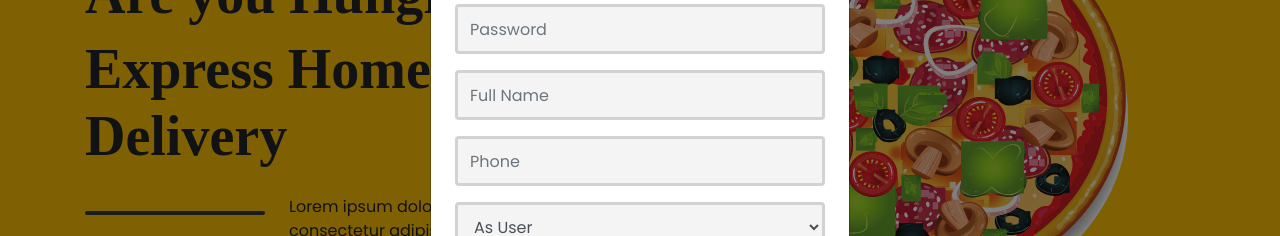
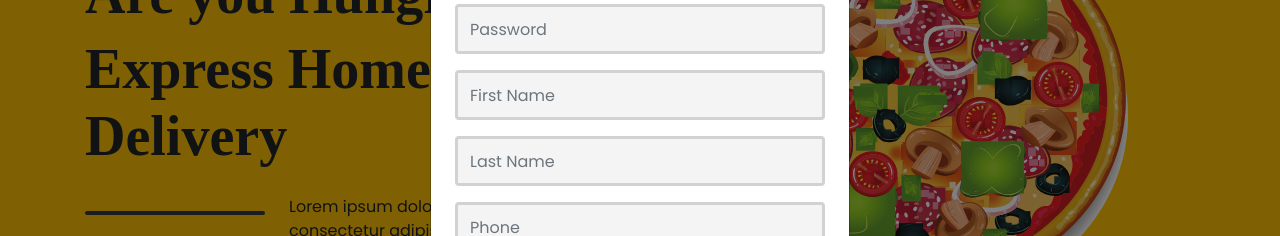
Before and after one commit to ilham25/waysfood-nextjs, a Next.js app: page / in a window 1280 px wide. Both pictures are taken after a click on the button "Register". Shown: the part 201-437 px from the top of the page. Built offline with nearby package versions, Linux system fonts and the light colour scheme; no server answers; a web font is replaced by a local one.

Commit message:
done register

```diff
--- a/components/static/RegisterModal.js
+++ b/components/static/RegisterModal.js
@@ -1,6 +1,7 @@
 import { useContext } from "react";
 
 import { Modal, Button, Form } from "react-bootstrap";
+import { useMutation } from "@apollo/client";
 
 // State Management
 import { UserContext } from "../../contexts/userContext";
@@ -8,6 +9,7 @@ import { ModalContext } from "../../contexts/modalContext";
 
 // Components
 import CustomFormInput from "./CustomFormInput";
+import { REGISTER_MUTATION } from "../../utils/graphql/mutations";
 
 // Assets
 const imgProfile = "/assets/img/profile.png";
@@ -23,29 +25,31 @@ export default function RegisterModal() {
     modalDispatch({ type: "OPEN_LOGIN" });
   };
 
-  const handleRegister = (data) => {
-    const userData = {
-      id,
-      email,
-      password,
-      fullname,
-      gender,
-      phone,
-      role,
-      photo: imgProfile,
-    };
-  };
+  const [handleRegister, { error }] = useMutation(REGISTER_MUTATION);
 
-  const handleSubmit = (e) => {
+  const handleSubmit = async (e) => {
     e.preventDefault();
     const userData = {
       email: e.target.email.value,
       password: e.target.password.value,
-      fullname: e.target.fullname.value,
-      gender: e.target.gender.value,
+      firstName: e.target.firstName.value,
+      lastName: e.target.lastName.value,
       phone: e.target.phone.value,
-      userrole: e.target.userrole.value,
+      role: e.target.role.value,
     };
+    try {
+      const { data } = await handleRegister({
+        variables: { ...userData, phoneNumber: userData.phone },
+      });
+      userDispatch({
+        type: "LOGIN",
+        payload: data.register,
+      });
+      data && modalDispatch({ type: "CLOSE_REGISTER" });
+      console.log(userData);
+    } catch (error) {
+      console.log(error);
+    }
   };
   return (
     <Modal
@@ -76,8 +80,16 @@ export default function RegisterModal() {
           <Form.Group controlId="fullname">
             <CustomFormInput
               type="text"
-              placeholder="Full Name"
-              name="fullName"
+              placeholder="First Name"
+              name="firstName"
+              required
+            />
+          </Form.Group>
+          <Form.Group controlId="fullname">
+            <CustomFormInput
+              type="text"
+              placeholder="Last Name"
+              name="lastName"
               required
             />
           </Form.Group>
--- a/utils/graphql/mutations.js
+++ b/utils/graphql/mutations.js
@@ -3,6 +3,39 @@ import { gql } from "@apollo/client";
 export const LOGIN_MUTATION = gql`
   mutation($email: EmailAddress!, $password: String) {
     login(input: { email: $email, password: $password }) {
+      token
+      user {
+        id
+        firstName
+        lastName
+        email
+        phoneNumber
+        role
+        image
+      }
+    }
+  }
+`;
+
+export const REGISTER_MUTATION = gql`
+  mutation(
+    $email: EmailAddress!
+    $password: String!
+    $firstName: String!
+    $lastName: String
+    $phoneNumber: PhoneNumber
+    $role: RegisterRole
+  ) {
+    register(
+      input: {
+        email: $email
+        password: $password
+        firstName: $firstName
+        lastName: $lastName
+        phoneNumber: $phoneNumber
+        role: $role
+      }
+    ) {
       token
       user {
         id
```
